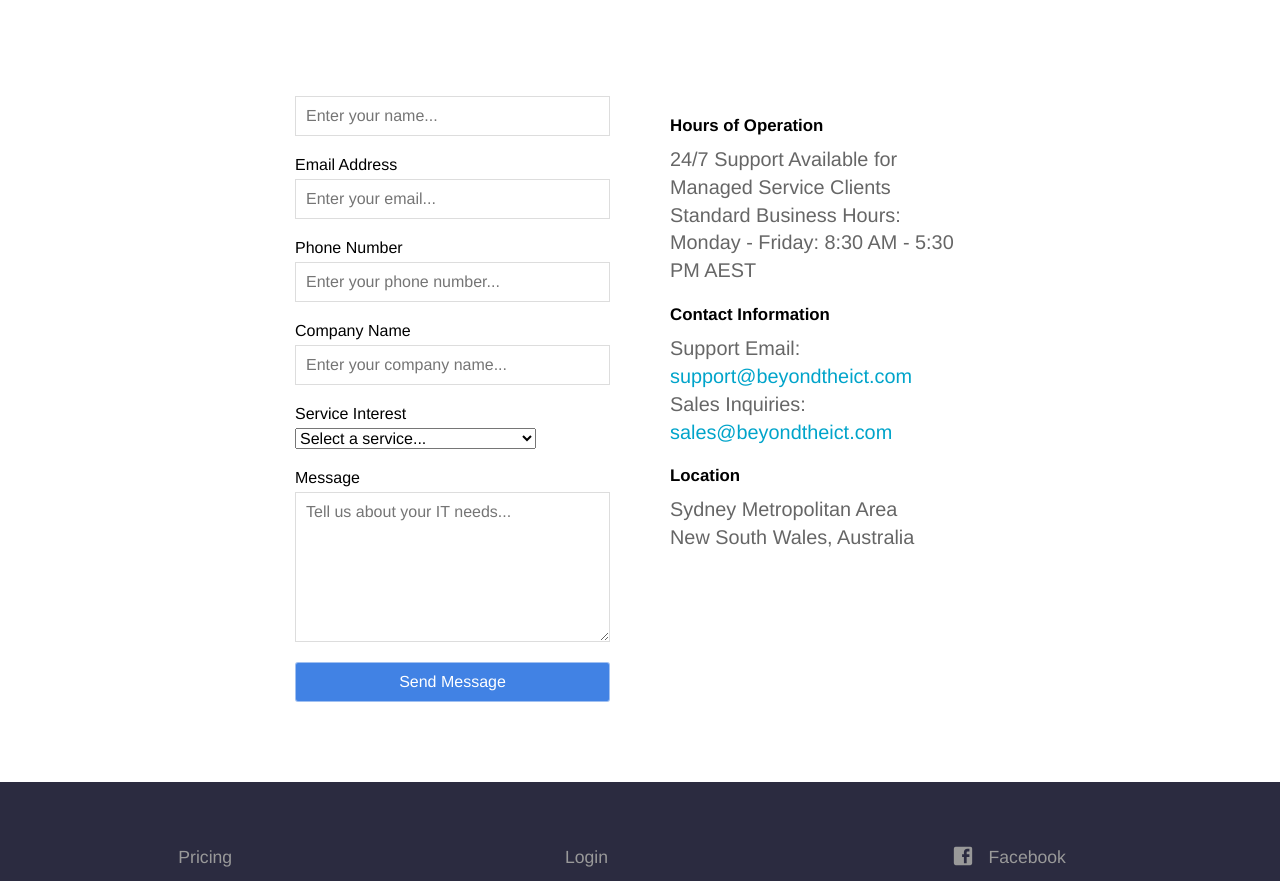
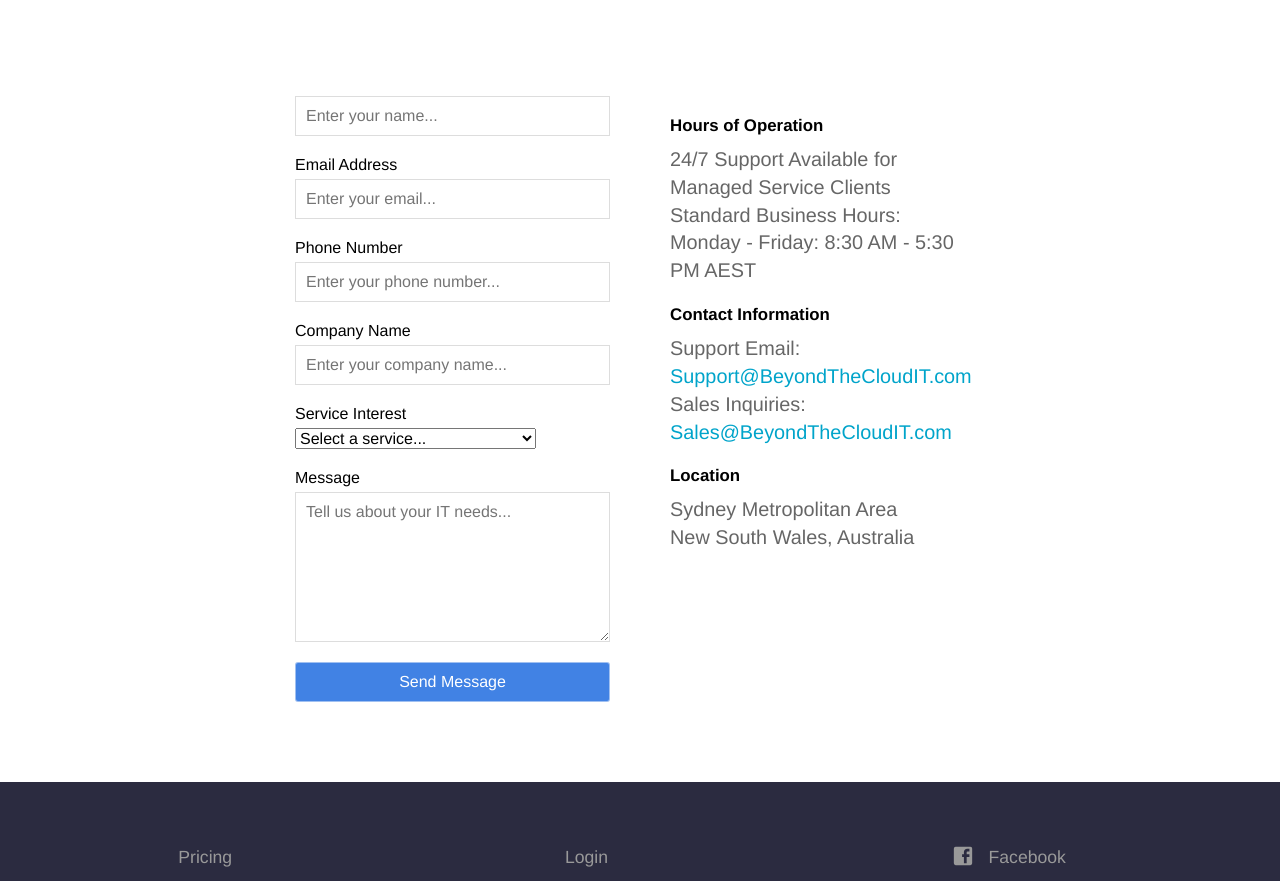
Before and after one commit to TahirKhalil/WebsiteExample, a Jekyll site: the page built from contact.html, in a window 1280 px wide, cut to the strip 779-1660 px from the top of the page. Built offline with Jekyll 4.4.1, drawn with Linux system fonts in a browser that asks for light colours.

Commit message:
Update contact.html

```diff
--- a/contact.html
+++ b/contact.html
@@ -52,8 +52,8 @@ map:
 		Monday - Friday: 8:30 AM - 5:30 PM AEST</p>
 
 		<h3 class="editable">Contact Information</h3>
-		<p>Support Email: <a href="mailto:support@beyondtheict.com">support@beyondtheict.com</a></p>
-		<p>Sales Inquiries: <a href="mailto:sales@beyondtheict.com">sales@beyondtheict.com</a></p>
+		<p>Support Email: <a href="mailto:Support@BeyondTheCloudIT.com">Support@BeyondTheCloudIT.com</a></p>
+		<p>Sales Inquiries: <a href="mailto:Sales@BeyondTheCloudIT.com">Sales@BeyondTheCloudIT.com</a></p>
 
 		<h3 class="editable">Location</h3>
 		<p>Sydney Metropolitan Area<br>
```
